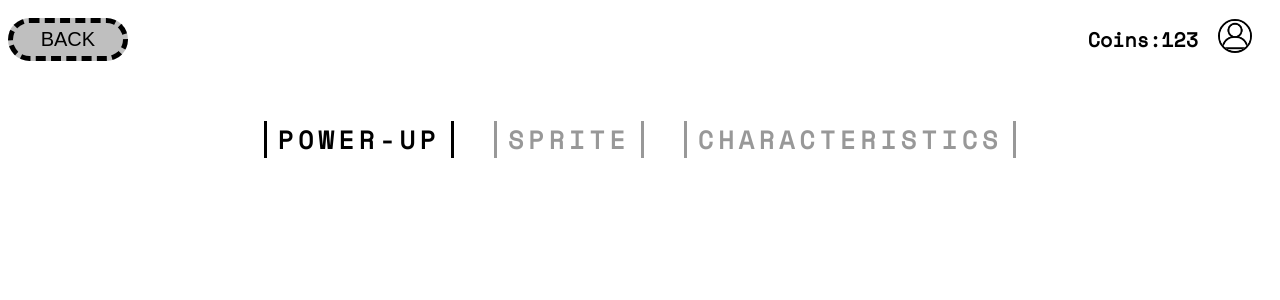
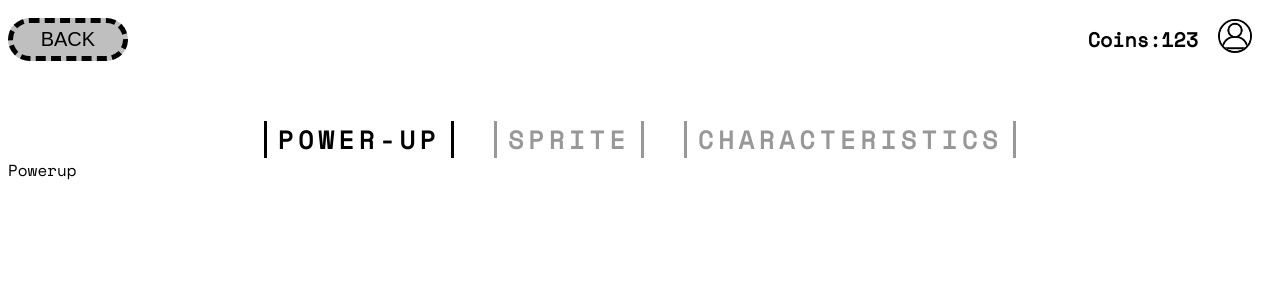
Before and after one commit to kanisshka/frontend, a React (Create React App) app: page /marketplace in a window 1280 px wide. Shown: the top 300 px of the page. Built offline with nearby package versions, Linux system fonts and the light colour scheme.

Commit message:
navbar working on marketplace

```diff
--- /dev/null
+++ b/src/components/Characteristics.jsx
@@ -0,0 +1,9 @@
+import React from 'react'
+
+const Characteristics = () => {
+  return (
+    <div>Characteristics</div>
+  )
+}
+
+export default Characteristics
--- /dev/null
+++ b/src/components/Sprite.jsx
@@ -0,0 +1,9 @@
+import React from 'react'
+
+const Sprite = () => {
+  return (
+    <div>Sprite</div>
+  )
+}
+
+export default Sprite
--- a/src/pages/MarketPlace.jsx
+++ b/src/pages/MarketPlace.jsx
@@ -2,22 +2,36 @@ import React, { useState } from 'react'
 import './MarketPlace.css';
 import Topbar from '../components/Topbar';
 import { Link } from 'react-router-dom';
+import Powerup from '../components/Powerup';
+import Sprite from '../components/Sprite';
+import Characteristics from '../components/Characteristics';
 const MarketPlace = () => {
-const [present,setPresent] = useState("powerup");
+  const [present, setPresent] = useState("powerup");
+  let currentCompo;
+  if (present == "powerup") {
+    currentCompo = <Powerup />;
+  }
+  else if (present == "sprite") {
+    currentCompo = <Sprite />;
+  }
+  else {
+    currentCompo =<Characteristics />
+  }
+
   return (
     <>
       <div className="head">
-                    <Topbar />
-                </div>
+        <Topbar />
+      </div>
       <div className='nav'>
         <ul>
-        <li class="active"><a onClick={()=>setPresent("powerup")}>Power-Up</a></li>
-          <li><a onClick={()=>setPresent("sprite")} href="">Sprite</a></li>
-          <li><a onClick={()=>setPresent("charactertistics")} href="">Characteristics</a></li>
+          <li class="active"><a onClick={() => setPresent("powerup")}>Power-Up</a></li>
+          <li><a onClick={() => setPresent("sprite")} href="">Sprite</a></li>
+          <li><a onClick={() => setPresent("charactertistics")} href="">Characteristics</a></li>
         </ul>
       </div>
       <div className='compont'>
-
+        {currentCompo}
       </div>
     </>
   )
```
